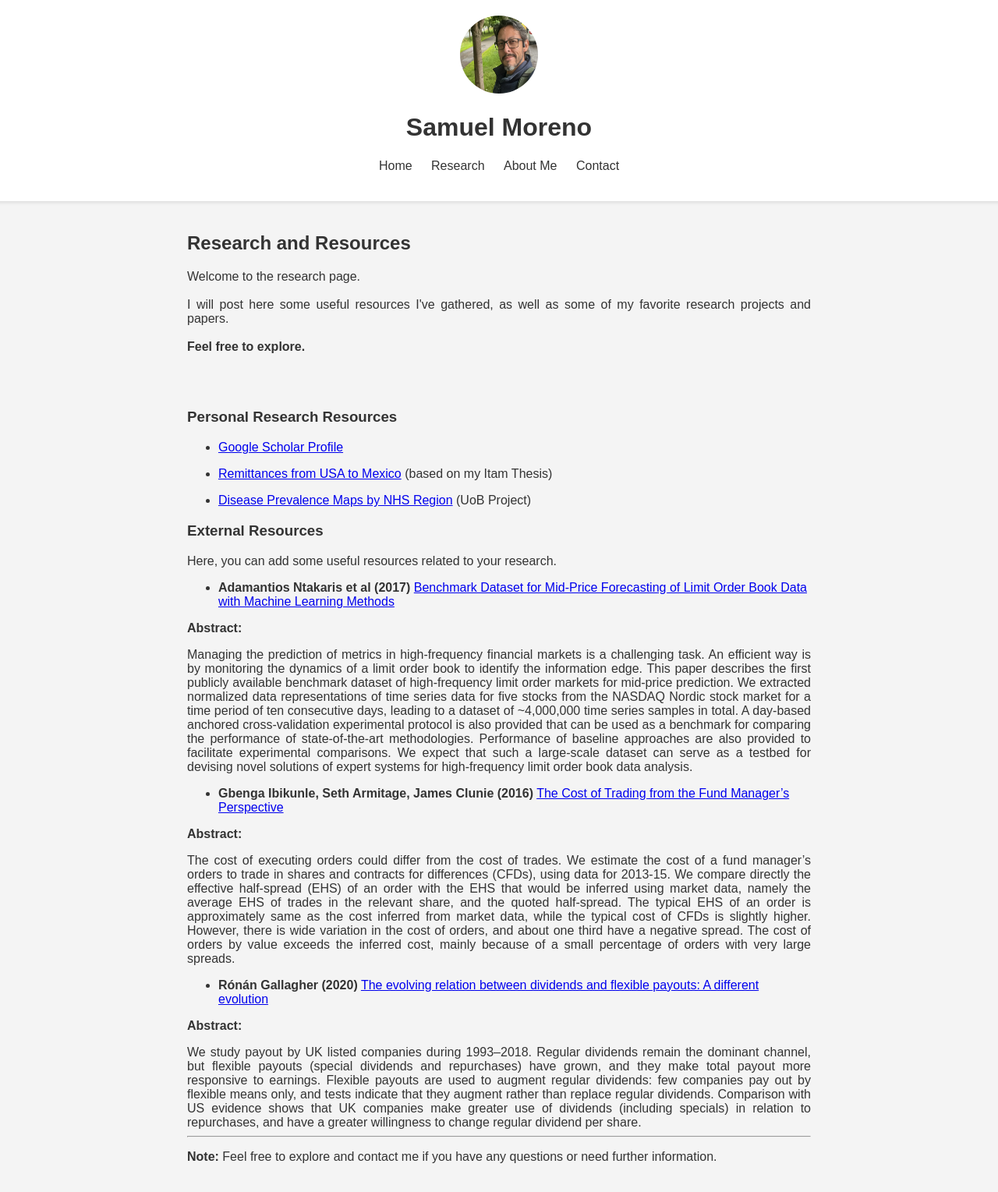
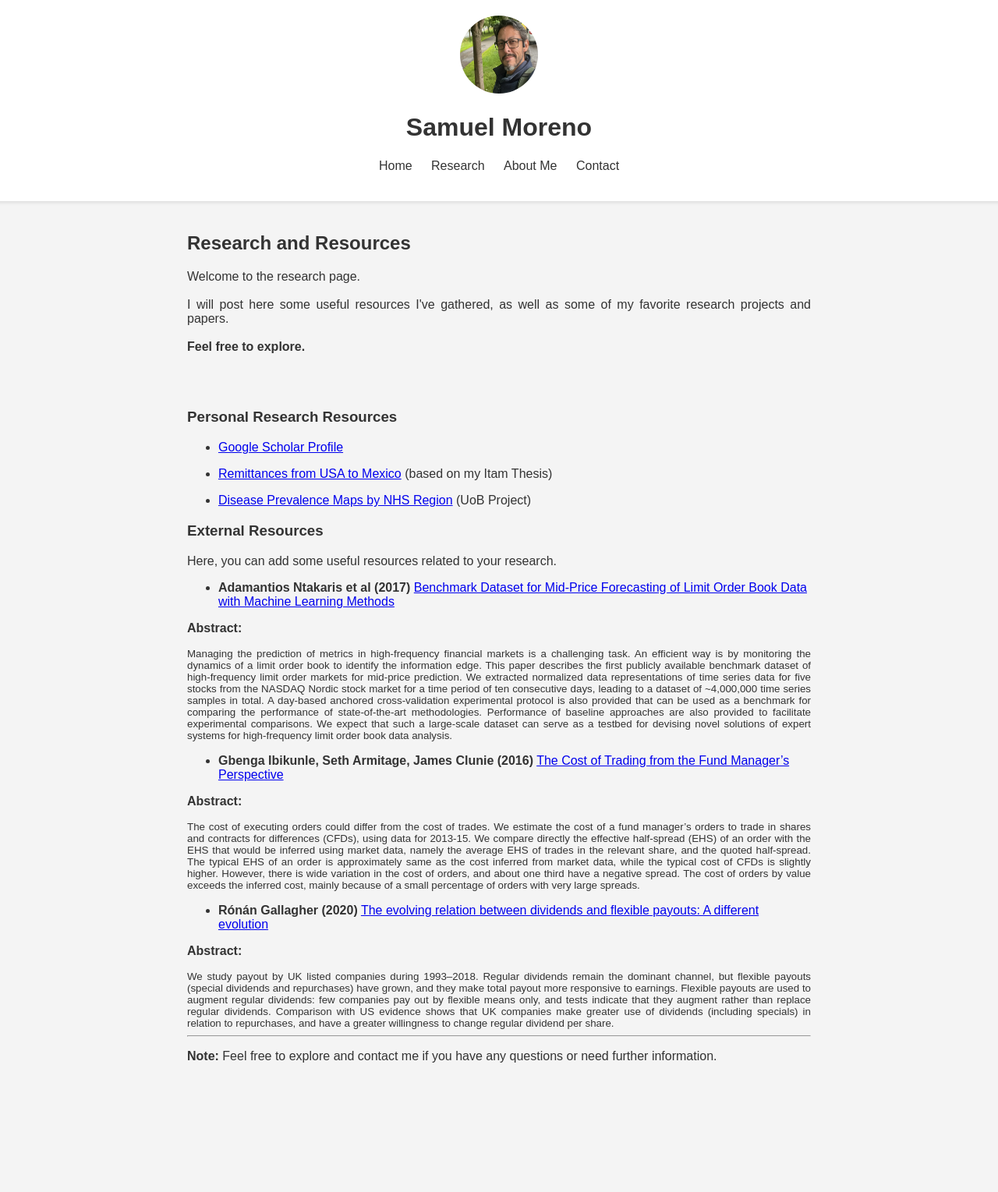
Before and after one commit to GregSom-MSc/GregSom-MSc.github.io, a Jekyll site: the page built from research.md, in a window 1280 px wide. Shown: the whole page at 78% size. Built offline with Jekyll 4.4.1, drawn with Linux system fonts in a browser that asks for light colours; after the commit the page ends 1400 px from its top, so only the background shows below that.

Commit message:
Update research.md

```diff
--- a/research.md
+++ b/research.md
@@ -27,21 +27,21 @@
 - <b>Adamantios Ntakaris et al (2017)</b> [Benchmark Dataset for Mid-Price Forecasting of Limit Order Book Data with Machine Learning Methods](https://arxiv.org/abs/1705.03233)
 
 **Abstract:**
-<div style="text-align: justify;">
+<div style="text-align: justify;font-size: smaller;">
 Managing the prediction of metrics in high-frequency financial markets is a challenging task. An efficient way is by monitoring the dynamics of a limit order book to identify the information edge. This paper describes the first publicly available benchmark dataset of high-frequency limit order markets for mid-price prediction. We extracted normalized data representations of time series data for five stocks from the NASDAQ Nordic stock market for a time period of ten consecutive days, leading to a dataset of ~4,000,000 time series samples in total. A day-based anchored cross-validation experimental protocol is also provided that can be used as a benchmark for comparing the performance of state-of-the-art methodologies. Performance of baseline approaches are also provided to facilitate experimental comparisons. We expect that such a large-scale dataset can serve as a testbed for devising novel solutions of expert systems for high-frequency limit order book data analysis.
 </div>
 
 - <b>Gbenga Ibikunle, Seth Armitage, James Clunie (2016)</b> [The Cost of Trading from the Fund Manager's Perspective](https://papers.ssrn.com/sol3/papers.cfm?abstract_id=2836070)
 
 **Abstract:**
-<div style="text-align: justify;">
+<div style="text-align: justify;font-size: smaller;">
 The cost of executing orders could differ from the cost of trades. We estimate the cost of a fund manager’s orders to trade in shares and contracts for differences (CFDs), using data for 2013-15. We compare directly the effective half-spread (EHS) of an order with the EHS that would be inferred using market data, namely the average EHS of trades in the relevant share, and the quoted half-spread. The typical EHS of an order is approximately same as the cost inferred from market data, while the typical cost of CFDs is slightly higher. However, there is wide variation in the cost of orders, and about one third have a negative spread. The cost of orders by value exceeds the inferred cost, mainly because of a small percentage of orders with very large spreads.
 </div>
 
 - <b>Rónán Gallagher (2020)</b> [The evolving relation between dividends and flexible payouts: A different evolution](https://onlinelibrary.wiley.com/doi/full/10.1111/eufm.12288)
 
 **Abstract:**
-<div style="text-align: justify;">
+<div style="text-align: justify;font-size: smaller;">
 We study payout by UK listed companies during 1993–2018. Regular dividends remain the dominant channel, but flexible payouts (special dividends and repurchases) have grown, and they make total payout more responsive to earnings. Flexible payouts are used to augment regular dividends: few companies pay out by flexible means only, and tests indicate that they augment rather than replace regular dividends. Comparison with US evidence shows that UK companies make greater use of dividends (including specials) in relation to repurchases, and have a greater willingness to change regular dividend per share.
 </div>
 
```
